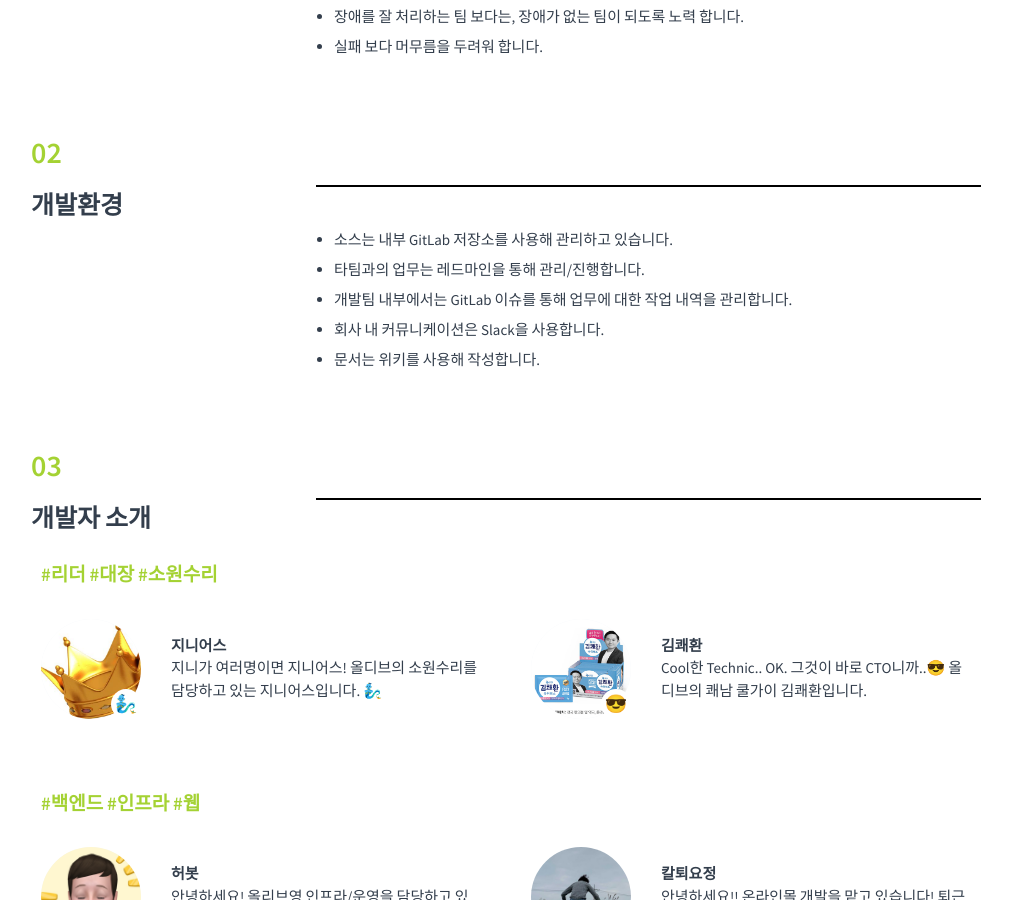
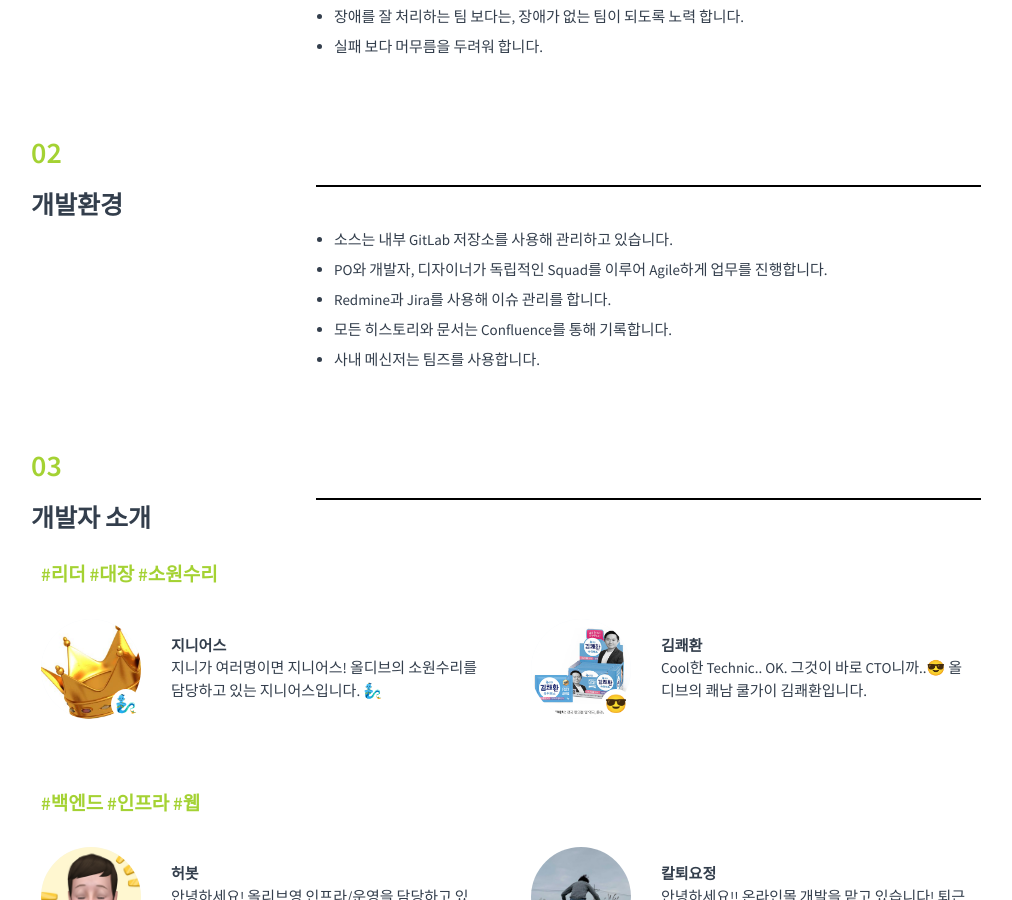
Before and after one commit to tedpark/oy-alldev.github.io, a Jekyll site: the page built from about/index.md, in a window 1280 px wide and 900 px high, scrolled down 893 px. Shown: the whole window, without its empty margins (134-1146 px from the left). Built offline with Jekyll 4.4.1, drawn with Linux system fonts in a browser that asks for light colours.

Commit message:
feature/채용정보 및 근무환경 업데이트

```diff
--- a/_data/recruit-process.yml
+++ b/_data/recruit-process.yml
@@ -7,8 +7,8 @@
   description : 올리브영의 기술 Track 면접은 CJAT 인성검사와 실무진이 참여하는 심층 면접으로 이루어져 있습니다.
   detail:
     - CJAT 인성검사
-    - Track1 - 개발팀장, 인사팀
-    - Track2 - 실무자
+    - Track1 - 코딩테스트
+    - Track2 - 개발 실무 리더
 
 - index : 03
   label: 임원 인터뷰
--- a/_includes/post-list.html
+++ b/_includes/post-list.html
@@ -28,7 +28,7 @@
                 {{ page.date }}
             </p>
             <p class="catalogue-body">
-                {{ page.content | strip_html | truncate: 80 }}
+                {{ page.content | strip_html | truncate: 170 }}
             </p>
         </div>
     </a>
--- a/about/index.md
+++ b/about/index.md
@@ -30,10 +30,10 @@ title: 개발팀 소개
                 <h1 class="subtitle">개발환경</h1>
                 <ul class="environment">
                     <li>소스는 내부 GitLab 저장소를 사용해 관리하고 있습니다.</li>
-                    <li>타팀과의 업무는 레드마인을 통해 관리/진행합니다.</li>
-                    <li>개발팀 내부에서는 GitLab 이슈를 통해 업무에 대한 작업 내역을 관리합니다.</li>
-                    <li>회사 내 커뮤니케이션은 Slack을 사용합니다.</li>
-                    <li>문서는 위키를 사용해 작성합니다.</li>
+                    <li>PO와 개발자, 디자이너가 독립적인 Squad를 이루어 Agile하게 업무를 진행합니다.</li>
+                    <li>Redmine과 Jira를 사용해 이슈 관리를 합니다.</li>
+                    <li>모든 히스토리와 문서는 Confluence를 통해 기록합니다.</li>
+                    <li>사내 메신저는 팀즈를 사용합니다.</li>
                 </ul>
             </div>
         </div>
```
